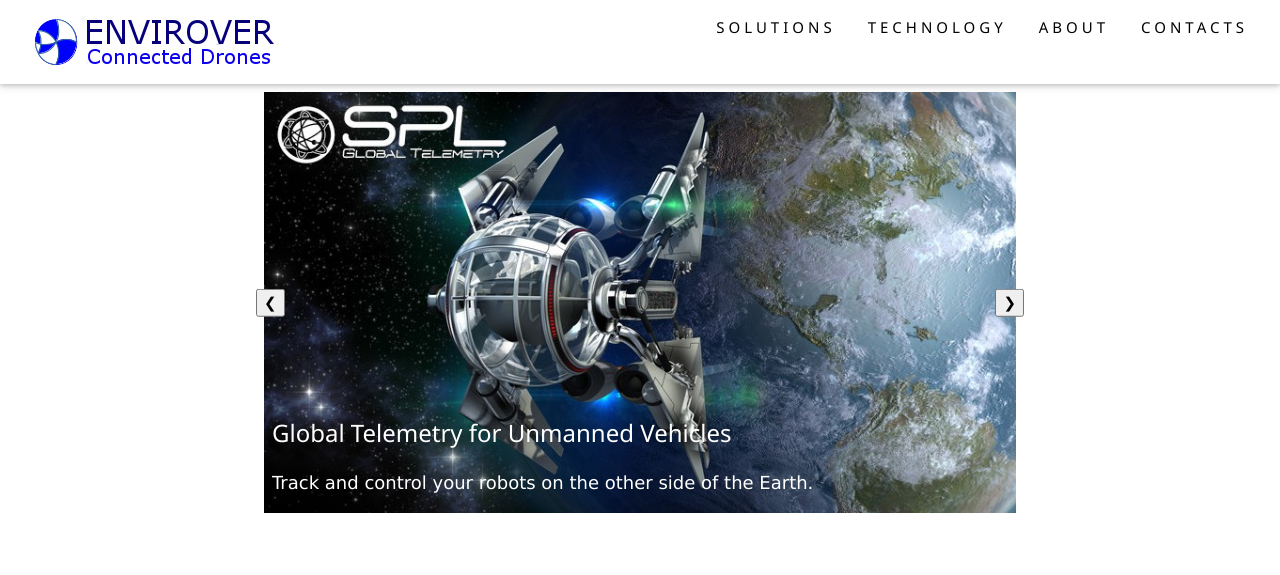
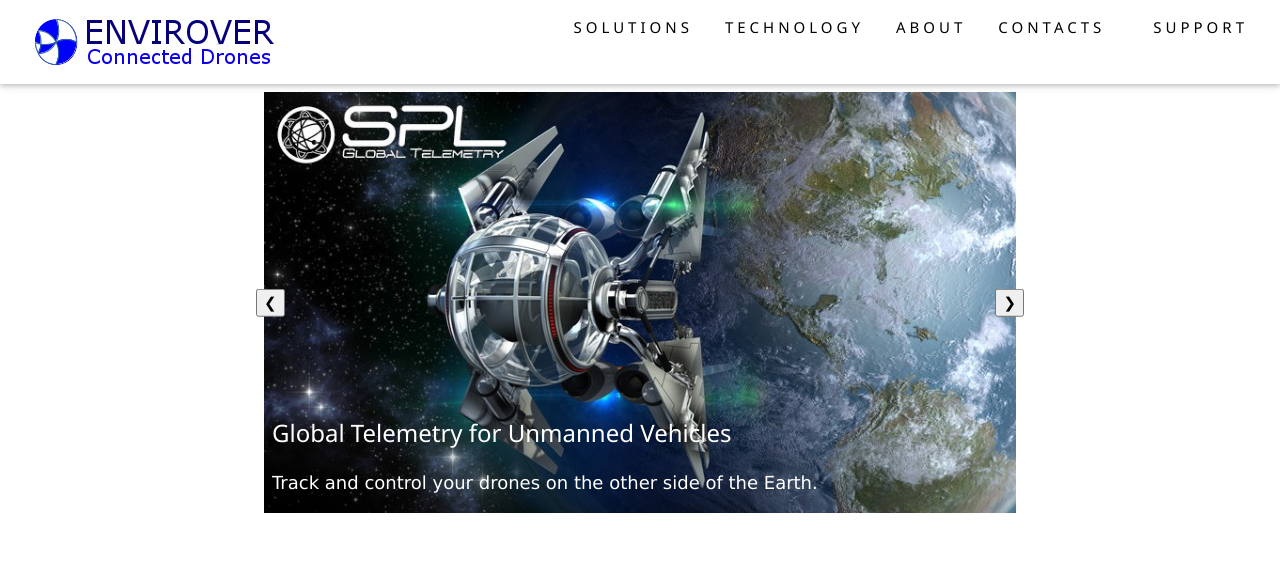
Before and after one commit to envirover/envirover.github.io, a Jekyll site: the page built from index.html, in a window 1280 px wide. Shown: the top 575 px of the page. Built offline with Jekyll 4.4.1, drawn with Linux system fonts in a browser that asks for light colours; comment, search, counter and statistics services are not loaded.

Commit message:
Added link to /support page

```diff
--- a/_layouts/default.html
+++ b/_layouts/default.html
@@ -24,10 +24,11 @@
     </li>
     <!-- Float links to the right. Hide them on small screens -->
     <li class="w3-right w3-hide-small">
-      <a href="index.html#solutions" class="w3-left">SOLUTIONS</a>
-      <a href="index.html#technology" class="w3-left">TECHNOLOGY</a>
-      <a href="index.html#about" class="w3-left">ABOUT</a>
-      <a href="index.html#contacts" class="w3-left w3-margin-right">CONTACTS</a>
+      <a href="/index.html#solutions" class="w3-left">SOLUTIONS</a>
+      <a href="/index.html#technology" class="w3-left">TECHNOLOGY</a>
+      <a href="/index.html#about" class="w3-left">ABOUT</a>
+      <a href="/index.html#contacts" class="w3-left w3-margin-right">CONTACTS</a>
+      <a href="/support/" class="w3-left w3-margin-right">SUPPORT</a>
     </li>
   </ul>
 </div>
--- a/index.html
+++ b/index.html
@@ -12,7 +12,7 @@
 	    </a>
 	    <div class="w3-display-bottomleft w3-large w3-container transparent w3-text-white">
 	      <h3><a href="spl.html" style="text-decoration: none;">Global Telemetry for Unmanned Vehicles</a></h3>
-	      <p><a href="spl.html" style="text-decoration: none;">Track and control your robots on the other side of the Earth.</a></p>
+	      <p><a href="spl.html" style="text-decoration: none;">Track and control your drones on the other side of the Earth.</a></p>
 	    </div>
 	  </div>
 	</div>
```
